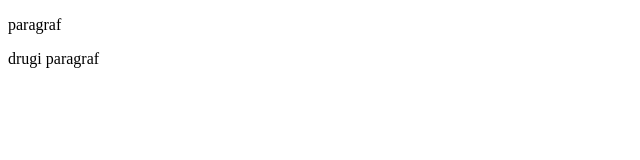
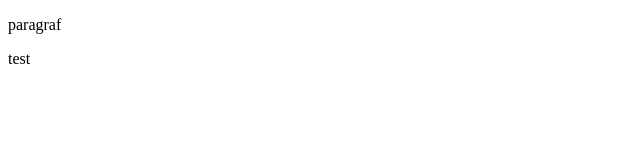
Before and after one commit to zob0/Primer, a plain HTML site: page index.html in a window 1280 px wide. Shown: the full height of the page, 0-640 px from the left. Drawn offline with Linux system fonts and the light colour scheme.

Commit message:
neka poruka

```diff
--- a/index.html
+++ b/index.html
@@ -7,6 +7,6 @@
   </head>
   <body>
     <p>paragraf</p>
-    <p>drugi paragraf</p>
+    <p>test</p>
   </body>
 </html>
```
